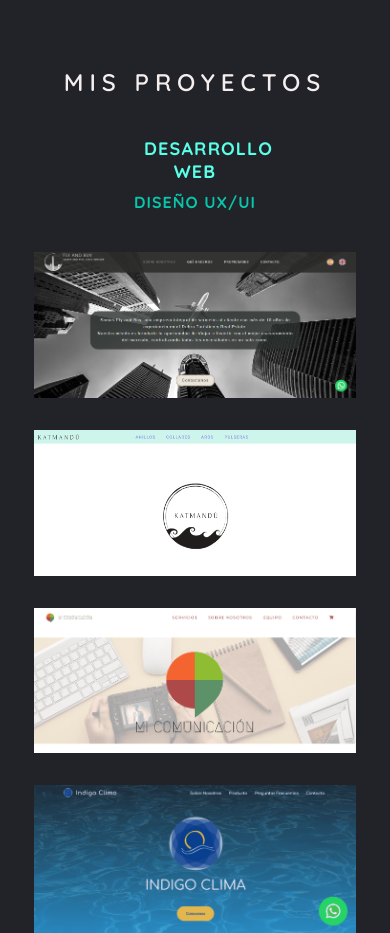
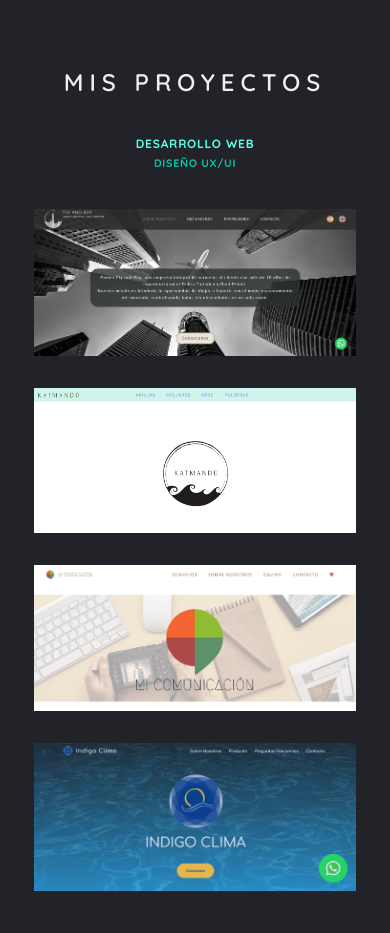
Before and after one commit to lunarico/portfolio, a React (Create React App) app: page / in a window 390 px wide. Shown: the part 1640-2573 px from the top of the page. Built offline with nearby package versions, Linux system fonts and the light colour scheme.

Commit message:
Modificacion Medidas subtitulo

```diff
--- a/src/Components/Projects/_projects.scss
+++ b/src/Components/Projects/_projects.scss
@@ -24,10 +24,24 @@
             }
 
             @media (max-width: 1200px) {
-                font-size: 1em;
+                font-size: .875em;
 
                 &.subAccent {
-                    font-size: 1.125em;
+                    font-size: 1em;
+                }
+            }
+            @media (max-width: 820px) {
+                font-size: .75em;
+
+                &.subAccent {
+                    font-size: .875em;
+                }
+            }
+            @media (max-width: 576px) {
+                font-size: .675em;
+
+                &.subAccent {
+                    font-size: .75em;
                 }
             }
         }
```
